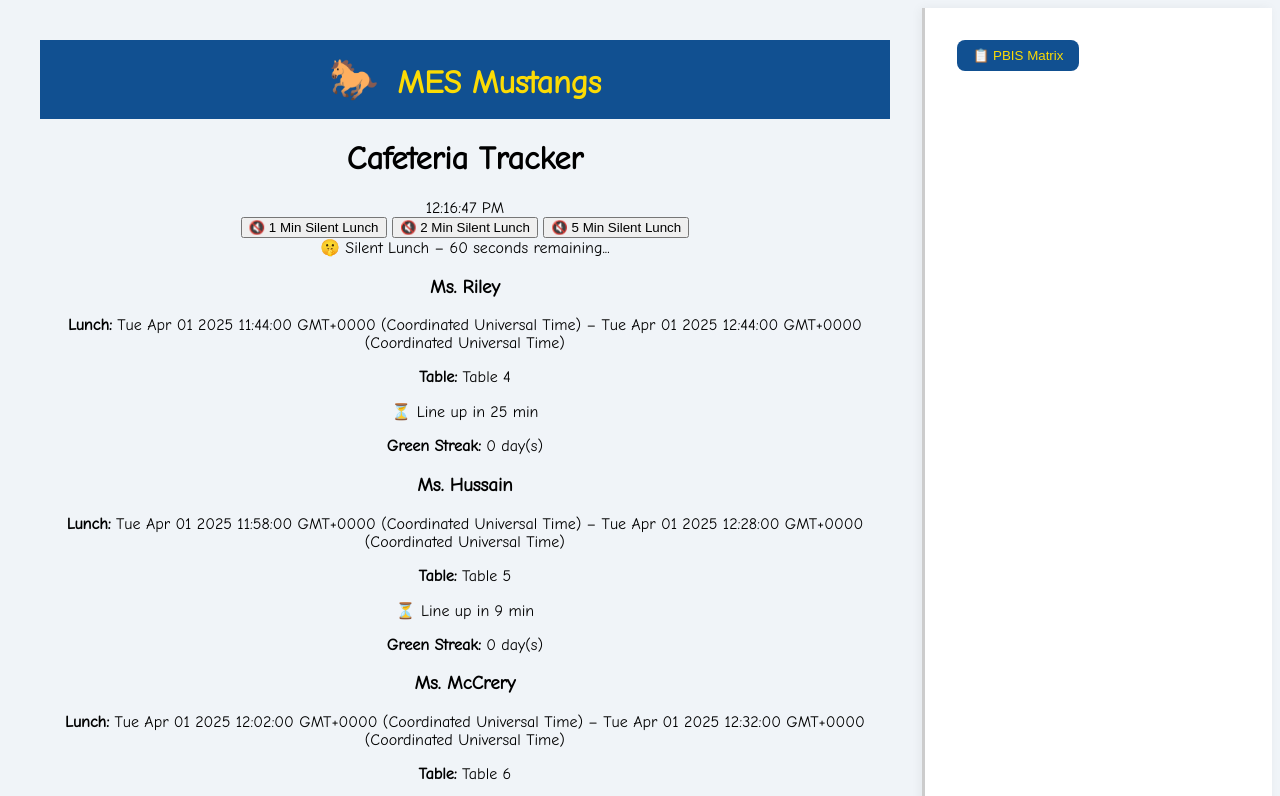
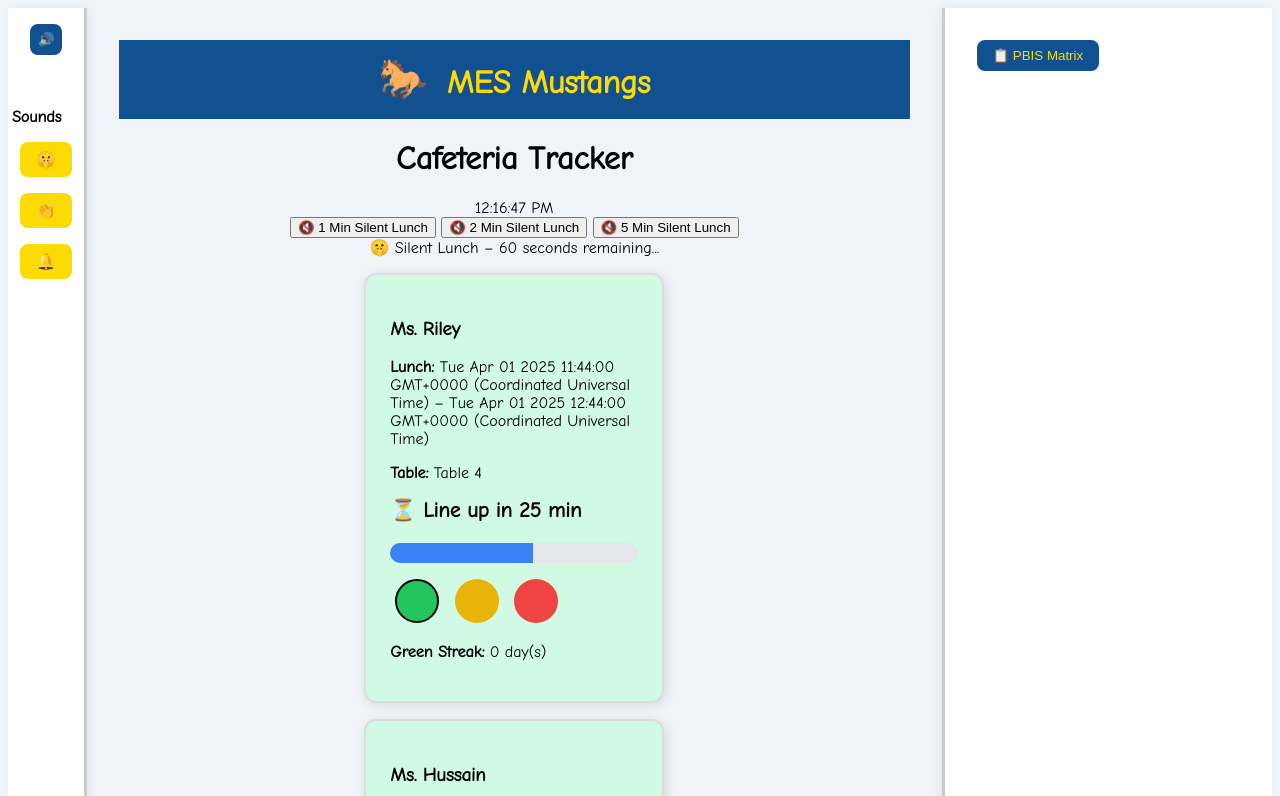
Before and after one commit to anneemcm/MES-Cafeteria-Tracker, a plain HTML site: page index.html in a window 1280 px wide. Shown: the top 796 px of the page. Drawn offline with Linux system fonts and the light colour scheme.

Commit message:
Update index.html

```diff
--- a/index.html
+++ b/index.html
@@ -5,6 +5,35 @@
   <title>Cafeteria Live Lunch Tracker</title>
   <link href="https://fonts.googleapis.com/css2?family=Comic+Neue&display=swap" rel="stylesheet">
   <style>
+    #left-panel {
+      width: 60px;
+      background: #ffffff;
+      border-right: 3px solid #ccc;
+      box-shadow: 2px 0 10px rgba(0,0,0,0.05);
+      padding: 1rem 0.5rem;
+      display: flex;
+      flex-direction: column;
+      align-items: center;
+      transition: width 0.3s ease;
+    }
+    #left-panel.collapsed {
+      width: 0;
+      padding: 0;
+      overflow: hidden;
+    }
+    .sound-toggle {
+      background: #115091;
+      color: #fcdb04;
+      border: none;
+      border-radius: 8px;
+      padding: 0.5rem;
+      cursor: pointer;
+      margin-bottom: 1rem;
+    }
+    #soundboard h2 {
+      font-size: 1rem;
+      margin-bottom: 0.5rem;
+    }
     body {
       font-family: 'Comic Neue', cursive;
       background-color: #f0f4f8;
@@ -75,9 +104,82 @@
       border-radius: 8px;
       cursor: pointer;
     }
-  </style>
+      .class-box {
+      border: 2px solid #ddd;
+      border-radius: 12px;
+      padding: 1.5rem;
+      width: 300px;
+      box-sizing: border-box;
+      text-align: left;
+      box-shadow: 2px 2px 12px rgba(0,0,0,0.1);
+      position: relative;
+      transition: background 0.5s ease;
+      margin: 1rem auto;
+    }
+    .class-box.inactive {
+      background-color: white !important;
+      color: #888;
+    }
+    .green-bg { background-color: #d1fae5; }
+    .yellow-bg { background-color: #fef9c3; }
+    .red-bg { background-color: #fee2e2; }
+    .status {
+      font-weight: bold;
+      font-size: 1.3rem;
+      margin-top: 1rem;
+    }
+    .progress-bar {
+      height: 20px;
+      background: #e5e7eb;
+      border-radius: 10px;
+      overflow: hidden;
+      margin-top: 1rem;
+    }
+    .progress-fill {
+      height: 100%;
+      background: #3b82f6;
+      width: 0%;
+      transition: width 1s linear;
+    }
+    .behavior-buttons {
+      margin-top: 1rem;
+    }
+    .behavior-btn {
+      display: inline-block;
+      width: 40px;
+      height: 40px;
+      border-radius: 50%;
+      margin: 0 5px;
+      cursor: pointer;
+      border: 2px solid transparent;
+    }
+    .green { background: #22c55e; }
+    .yellow { background: #eab308; }
+    .red { background: #ef4444; }
+    .selected { border-color: #000; }
+    .badge {
+      position: absolute;
+      top: 10px;
+      right: 10px;
+      background: #fcdb04;
+      color: #000;
+      padding: 0.3rem 0.5rem;
+      border-radius: 5px;
+      font-weight: bold;
+      font-size: 0.9rem;
+    }
+</style>
 </head>
 <body>
+  <div id="left-panel">
+    <button class="sound-toggle" onclick="toggleSoundboard()">🔊</button>
+    <div id="soundboard">
+      <h2>Sounds</h2>
+      <button class="sound-btn" onclick="playSound('shhh')">🤫</button>
+      <button class="sound-btn" onclick="playSound('clap')">👏</button>
+      <button class="sound-btn" onclick="playSound('doorbell')">🔔</button>
+    </div>
+  </div>
   <main>
     <div class="school-banner">
       <span class="mascot">🐎</span> MES Mustangs
@@ -120,6 +222,10 @@
   </aside>
 
   <script>
+    function toggleSoundboard() {
+      const panel = document.getElementById('left-panel');
+      panel.classList.toggle('collapsed');
+    }
     function toggleMatrix() {
       document.getElementById('matrix-section').classList.toggle('show');
     }
```
